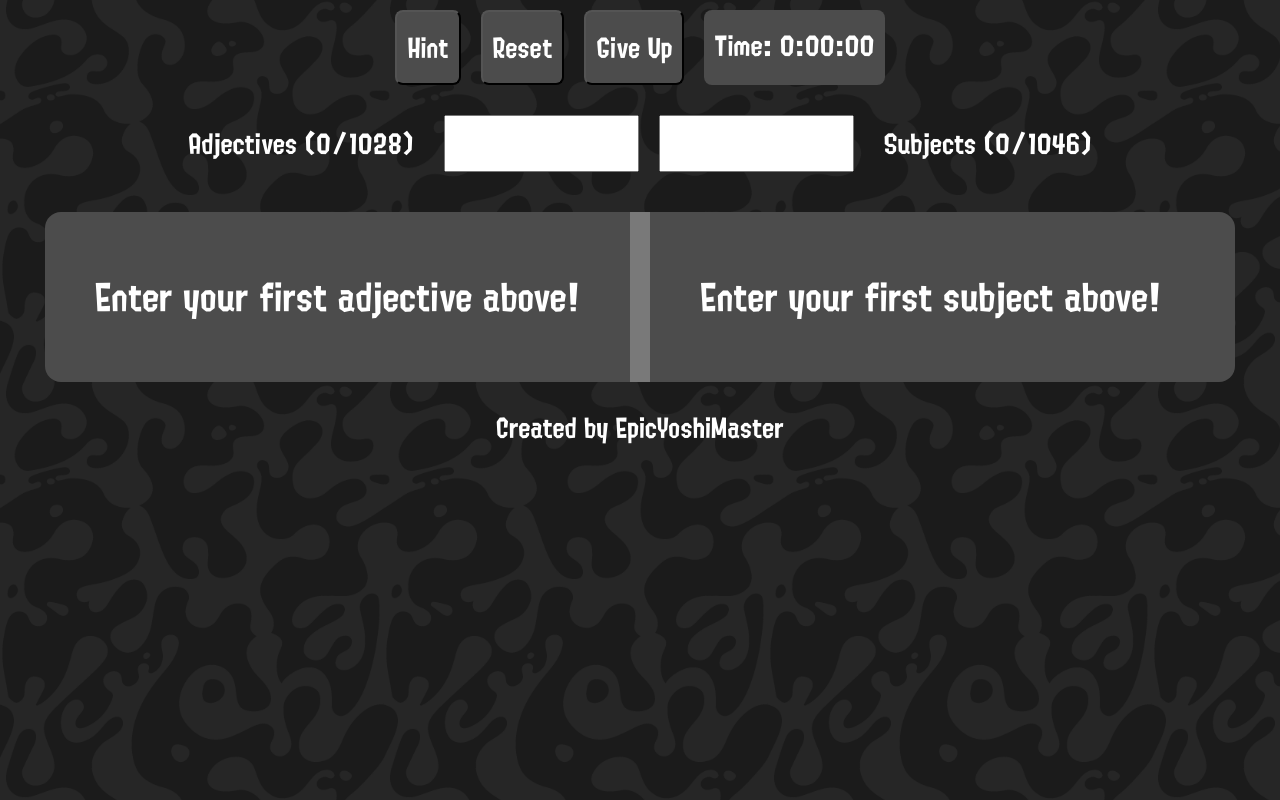
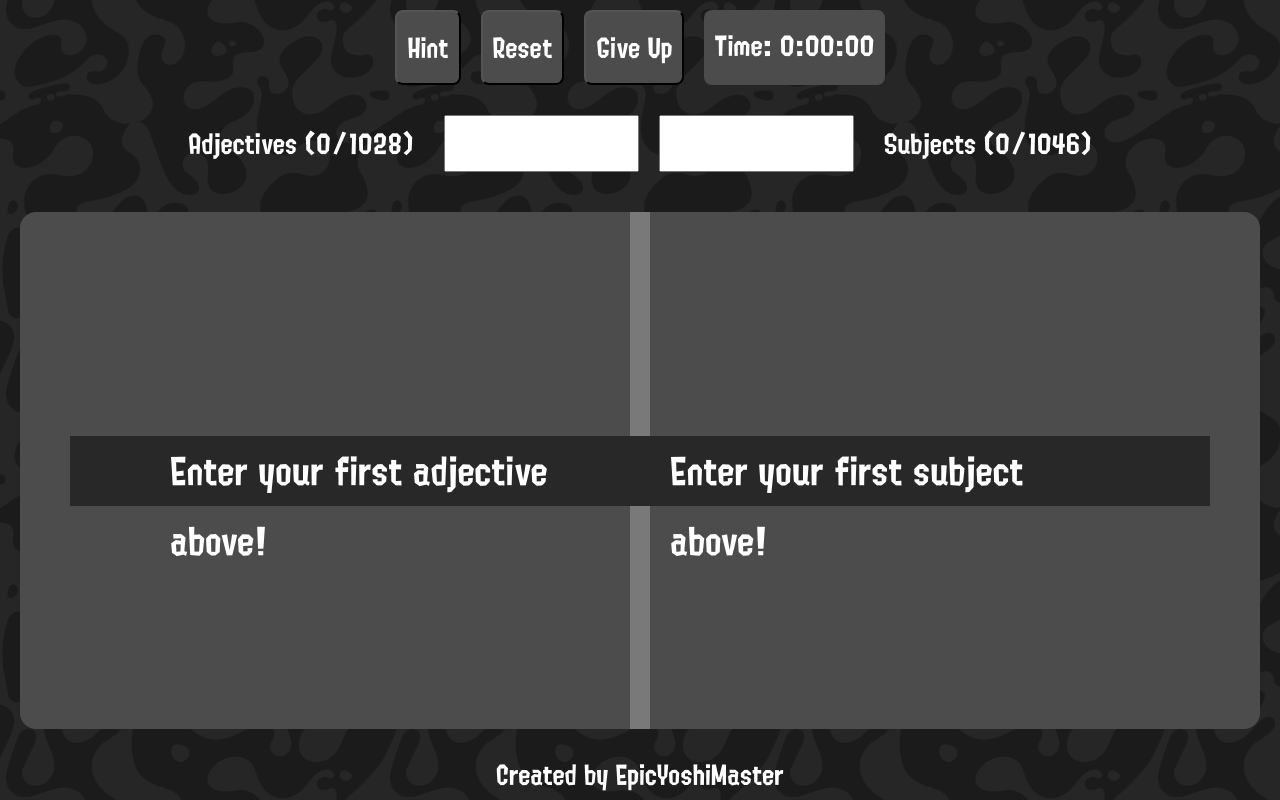
Before and after one commit to EpicYoshiMaster/splat-title-quiz, a React (Create React App) app: page / in a window 1280 px wide. Built offline with nearby package versions, Linux system fonts and the light colour scheme.

Commit message:
Implement a title-list esque look

```diff
--- a/src/App.tsx
+++ b/src/App.tsx
@@ -1,4 +1,4 @@
-import React, { useState, useRef, useEffect } from 'react';
+import React, { useState, useRef, useEffect, useMemo } from 'react';
 import Data from './titles.json'
 import styled from 'styled-components';
 
@@ -6,10 +6,8 @@ import styled from 'styled-components';
 
 interface NamedTitle {
 	title: string;
-	index: number;
+	found: boolean;
 }
-
-function App() {
 
 const sortNoCase = (a: string, b: string) => {
 	const nameA = a.toLowerCase();
@@ -27,17 +25,25 @@ function App() {
 	  return 0;
 }
 
-	const [ allAdjectives ] = useState(Data.Adjective.sort(sortNoCase));
-	const [ allSubjects ] = useState(Data.Subject.sort(sortNoCase));
+const adjectiveList = Data.Adjective.sort(sortNoCase);
+const subjectList = Data.Subject.sort(sortNoCase);
+
+function App() {
+
+	const [ adjectives, setAdjectives ] = useState<NamedTitle[]>(adjectiveList.map((value) => { return { title: value, found: false}}));
+	const [ subjects, setSubjects ] = useState<NamedTitle[]>(subjectList.map((value) => { return { title: value, found: false}}));
 	const [ adjectiveInput, setAdjectiveInput] = useState("");
 	const [ subjectInput, setSubjectInput] = useState("");
 
-	const [ namedAdjectives, setNamedAdjectives ] = useState<NamedTitle[]>([]);
-	const [ namedSubjects, setNamedSubjects ] = useState<NamedTitle[]>([]);
+	//const [ namedAdjectives, setNamedAdjectives ] = useState<NamedTitle[]>([]);
+	//const [ namedSubjects, setNamedSubjects ] = useState<NamedTitle[]>([]);
 
-	const [isRunning, setIsRunning] = useState(false);
-	const [timeState, setTimer] = useState({ time: 0, startTime: Date.now()});
+	const [ isRunning, setIsRunning ] = useState(false);
+	const [ timeState, setTimer ] = useState({ time: 0, startTime: Date.now()});
 	const interval = useRef<number | null>(null);
+
+	const [ currentAdjective, setCurrentAdjective ] = useState(0);
+	const [ currentSubject, setCurrentSubject ] = useState(0);
 
 	const formatTime = (time: number) => {
 		//HH:MM:SS
@@ -58,6 +64,14 @@ function App() {
 			startTime: Date.now()
 		}));
 	}
+
+	const numAdjectives = useMemo(() => {
+		return adjectives.filter((item) => item.found).length;
+	}, [adjectives])
+
+	const numSubjects = useMemo(() => {
+		return subjects.filter((item) => item.found).length;
+	}, [subjects]);
 
 	useEffect(() => {
 		if(isRunning && !interval.current) {
@@ -83,8 +97,8 @@ function App() {
 	}
 
 	const onPressReset = () => {
-		setNamedAdjectives([]);
-		setNamedSubjects([]);
+		setAdjectives(adjectiveList.map((value) => { return { title: value, found: false}}));
+		setSubjects(subjectList.map((value) => { return { title: value, found: false}}));
 		setIsRunning(false);
 		setTimer(prevState => ({ time: 0, startTime: Date.now()}));
 	}
@@ -108,19 +122,87 @@ function App() {
 		return titleA === titleB;
 	}
 
-	const checkInput = (text: string, allValues: string[], namedValues: NamedTitle[], setTextInput: React.Dispatch<React.SetStateAction<string>>, setNamedValues: React.Dispatch<React.SetStateAction<NamedTitle[]>>) => {
+	const getTitleListIndex = (titleIndex: number, values: NamedTitle[]) => {
+
+		console.log(titleIndex);
+
+		return values.reduce((effectiveIndex, item, index, array) => {
+			if(index > titleIndex) return effectiveIndex;
+
+			console.log(`${effectiveIndex} ${JSON.stringify(item)} ${index}`);
+
+			if(item.found) {
+				const nextUnfoundIndex = getPreviousUnfoundIndex(index, array);
+
+				return effectiveIndex + (index < titleIndex ? 1 : 0) + (nextUnfoundIndex < index ? 1 : 0);
+			}
+			else {
+				return effectiveIndex;
+			}
+		}, 0);
+	};
+
+	const renderTitle = (item: NamedTitle, index: number, values: NamedTitle[]) => {
+
+		if(!item.found && index === values.length - 1) {
+			const nextUnfoundIndex = getPreviousUnfoundIndex(index, values);
+			const remainingAbove = (index + 1) - nextUnfoundIndex;
+
+			if(remainingAbove <= 0) return;
+
+			return (
+				<NamedItem key={index}>
+					<div>{`??? (${remainingAbove} Remain)`}</div>
+				</NamedItem>
+			);
+		}
+
+		if(!item.found) return;
+
+		const nextUnfoundIndex = getPreviousUnfoundIndex(index, values);
+		const remainingAbove = index - nextUnfoundIndex;
+
+		return (
+			<NamedItem key={index}>
+				{remainingAbove > 0 && (
+					<div>{`??? (${remainingAbove} Remain)`}</div>
+				)}
+				<div>{item.title}</div>
+			</NamedItem>
+		);
+	};
+
+	const getPreviousUnfoundIndex = (index: number, values: NamedTitle[]) => {
+		for(let i = index - 1; i >= 0; i--) {
+			if(values[i].found) return i + 1;
+		}
+
+		return 0;
+	};
+
+	const checkInput = (
+		text: string,
+		values: NamedTitle[],
+		setTextInput: React.Dispatch<React.SetStateAction<string>>,
+		setValues: React.Dispatch<React.SetStateAction<NamedTitle[]>>,
+		setCurrentItem: React.Dispatch<React.SetStateAction<number>>) => {
+
 		setTextInput(text);
 
-		const match = allValues.find((item) => { return titleMatch(item, text) });
-		const matchIndex = allValues.indexOf(match ? match : "");
+		const match = values.find((item) => { return titleMatch(item.title, text) });
 
-		if(match && !namedValues.some((item) => { return titleMatch(item.title, text) })) {
+		if(!match || match.found) return;
+
+		const matchIndex = values.indexOf(match);
+
 		setTextInput("");
 
 		setIsRunning(true);
 
-			setNamedValues([ ...namedValues, {title: match, index: matchIndex}].sort((a: NamedTitle, b: NamedTitle) => { return sortNoCase(a.title, b.title); }));
-		}
+		const newValues = values.map((item, index) => { return (matchIndex === index) ? { ...item, found: true } : item; });
+
+		setValues(newValues);
+		setCurrentItem(getTitleListIndex(matchIndex, newValues));
 	}
 
   return (
@@ -135,66 +217,42 @@ function App() {
 				</TimeDisplay>
 			</TopRow>
 			<TextBox>
-				<AdjectiveText>Adjectives ({`${namedAdjectives.length}/${allAdjectives.length}`})</AdjectiveText>
-				<TitleInput type="string" value={adjectiveInput} onChange={(event) => { checkInput(event.target.value, allAdjectives, namedAdjectives, setAdjectiveInput, setNamedAdjectives); }} />
-				<TitleInput type="string" value={subjectInput} onChange={(event) => { checkInput(event.target.value, allSubjects, namedSubjects, setSubjectInput, setNamedSubjects); }} />
-				<SubjectText>Subjects ({`${namedSubjects.length}/${allSubjects.length}`})</SubjectText>
+				<AdjectiveText>Adjectives ({`${numAdjectives}/${adjectives.length}`})</AdjectiveText>
+				<TitleInput type="string" value={adjectiveInput} onChange={(event) => { checkInput(event.target.value, adjectives, setAdjectiveInput, setAdjectives, setCurrentAdjective); }} />
+				<TitleInput type="string" value={subjectInput} onChange={(event) => { checkInput(event.target.value, subjects, setSubjectInput, setSubjects, setCurrentSubject); }} />
+				<SubjectText>Subjects ({`${numSubjects}/${subjects.length}`})</SubjectText>
 			</TextBox>
 			<Container>
 				<TitleList>
+					<ReelBackground />
+					<Reel style={{ top: `${-currentAdjective * 2}em`}}>
+
 					{
-					namedAdjectives.length <= 0 && (
+						numAdjectives <= 0 && (
 							<div>Enter your first adjective above!</div>
 						)
 					}
 					{
-					namedAdjectives.map((item, index) => {
+						numAdjectives > 0 && adjectives.map(renderTitle)
+					}
 
-						const nextUnfoundIndex = (index <= 0) ? 0 : namedAdjectives[index - 1].index + 1;
-						const remainingAbove = item.index - nextUnfoundIndex;
-						const remainingBelow = (index === namedAdjectives.length - 1) ? (allAdjectives.length - 1) - item.index : 0;
-
-						return (
-							<NamedItem key={index}>
-								{remainingAbove > 0 && (
-									<div>{`??? (${remainingAbove} Remain)`}</div>
-								)}
-								<div>{item.title}</div>
-								{remainingBelow > 0 && (
-									<div>{`??? (${remainingBelow} Remain)`}</div>
-								)}
-							</NamedItem>
-						)
-					})
-				}
+					</Reel>
 				</TitleList>
-				<CenterBar />
+				<CenterBar>
+					<CenterBarReel />
+				</CenterBar>
 				<TitleListRight>
+					<ReelBackground />
+					<ReelRight style={{ top: `${-currentSubject * 2}em`}}>
 					{
-					namedSubjects.length <= 0 && (
+						numSubjects <= 0 && (
 							<div>Enter your first subject above!</div>
 						)
 					}
 					{
-					namedSubjects.map((item, index) => {
-
-						const nextUnfoundIndex = (index <= 0) ? 0 : namedSubjects[index - 1].index + 1;
-						const remainingAbove = item.index - nextUnfoundIndex;
-						const remainingBelow = (index === namedSubjects.length - 1) ? (allSubjects.length - 1) - item.index : 0;
-
-						return (
-							<NamedItem key={index}>
-								{remainingAbove > 0 && (
-									<div>{`??? (${remainingAbove} Remain)`}</div>
-								)}
-								<div>{item.title}</div>
-								{remainingBelow > 0 && (
-									<div>{`??? (${remainingBelow} Remain)`}</div>
-								)}
-							</NamedItem>
-						)
-					})
+						numSubjects > 0 && subjects.map(renderTitle)
 					}
+					</ReelRight>
 				</TitleListRight>
 			</Container>
 			<div>
@@ -209,6 +267,7 @@ function App() {
 export default App;
 
 const Background = styled.div`
+	position: relative;
 	width: 100vw;
 	height: 100vh;
 
@@ -220,6 +279,7 @@ const Background = styled.div`
 `;
 
 const Content = styled.div`
+	position: relative;
 	height: 100%;
 	margin: 0 auto;
 	display: flex;
@@ -272,13 +332,18 @@ const TextBox = styled.div`
 
 const Container = styled.div`
 	position: relative;
-	min-height: 0;
+	//min-height: 0;
+	height: 100%;
 	display: grid;
 	margin: 20px;
 	border-radius: 1rem;
 	grid-template-columns: 1fr max-content 1fr;
 
+	font-size: 35px;
+
 	background-color: #4c4c4c;
+
+	overflow: hidden;
 `;
 
 const NamedItem = styled.div`
@@ -286,25 +351,68 @@ const NamedItem = styled.div`
 `
 
 const TitleList = styled.div`
+	position: relative;
 	width: 100%;
-	height: 100%;
-	padding: 50px;
+	///height: 10em;
+	padding-left: 50px;
+	//overflow: auto;
+
+	display: flex;
+	align-items: center;
+
+	font-size: 35px;
+`;
+
+const TitleListRight = styled(TitleList)`
+	padding-left: 0;
+	padding-right: 50px;
+`
+
+const Reel = styled.div`
+	position: relative;
+	padding: 0 20px 0 100px;
+	//padding-right: 20px;
+
 	display: flex;
 	flex-direction: column;
 	align-items: flex-end;
-	justify-content: center;
+	justify-content: top;
 	font-size: 35px;
 
-	overflow: auto;
+	height: 2em;
+	width: 100%;
+
+	transition: top 1s ease-in-out;
 `;
 
-const TitleListRight = styled(TitleList)`
+const ReelBackground = styled.div`
+	position: absolute;
+	//padding: 0 20px 0 50px;
+	//padding-right: 20px;
+	height: 2em;
+	width: calc(100% - 50px);
+	background-color: #282828;
+`
+
+const ReelRight = styled(Reel)`
+	padding: 0 100px 0 20px;
 	align-items: flex-start;
+	//padding-right: 0;
+	//padding-left: 20px;
 `
 
 const CenterBar = styled.div`
 	height: 100%;
 	width: 20px;
 
+	display: flex;
+	align-items: center;
+
 	background-color: #797979;
 `;
+
+const CenterBarReel = styled.div`
+	height: 2em;
+	width: 100%;
+	background-color: #282828;
+`
```
Lines whose indentation alone changed are shown as unchanged.
